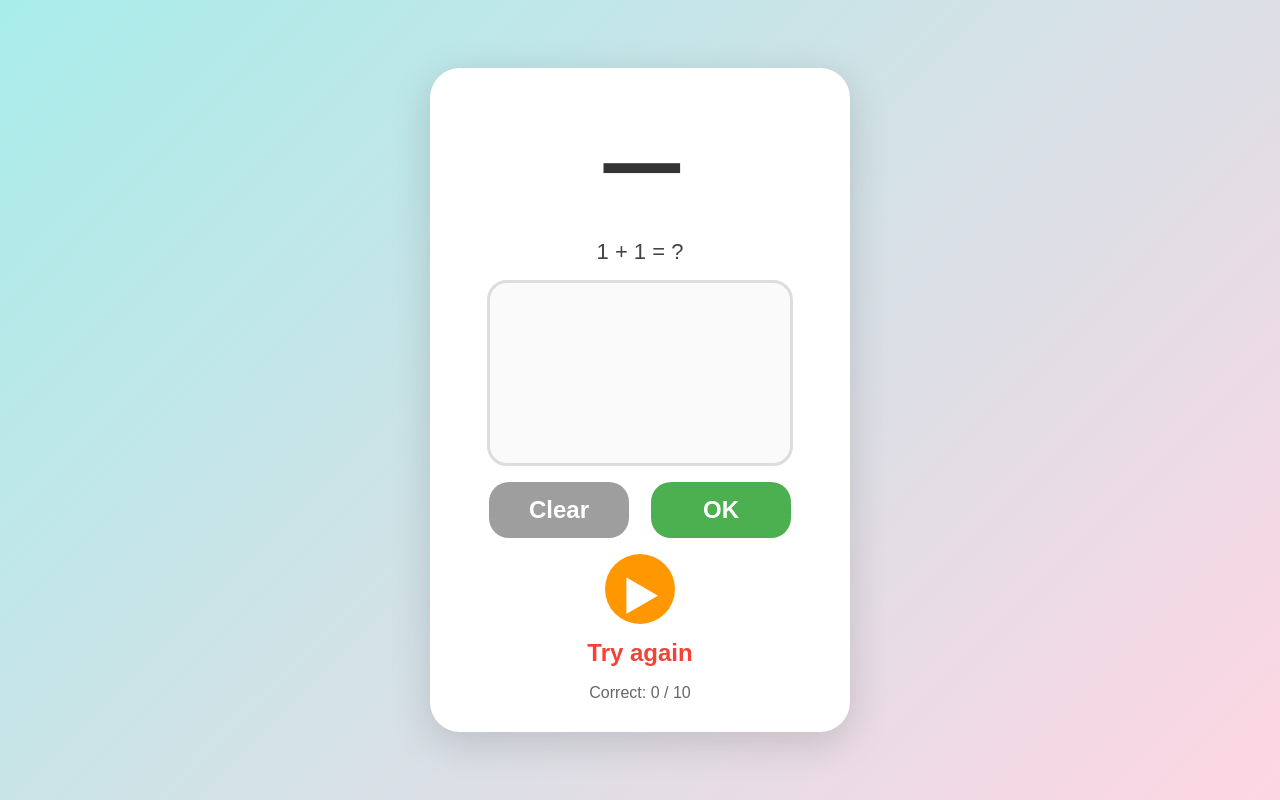
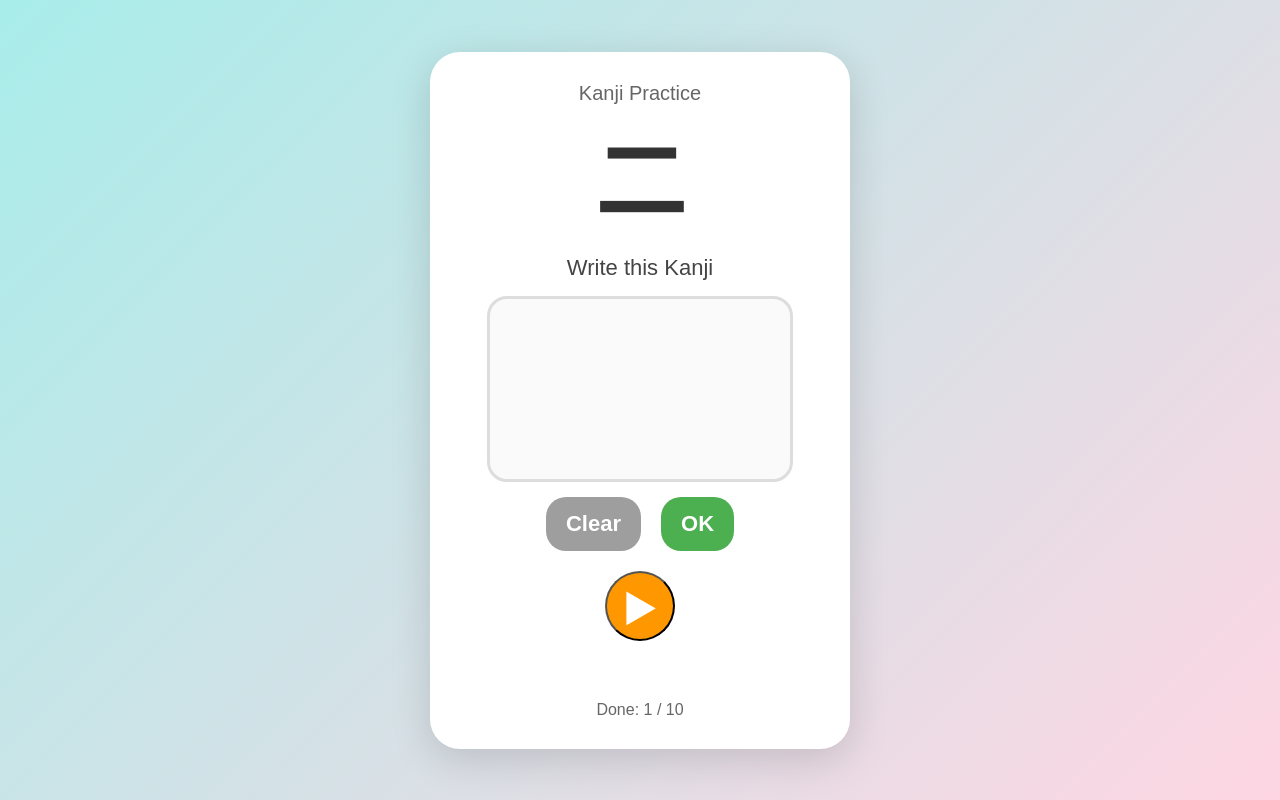
Before and after one commit to pacho4321/emma-app, a plain HTML site: page public/index.html in a window 1280 px wide. Both pictures are taken after a click on the button "OK". Drawn offline with Linux system fonts and the light colour scheme.

Commit message:
Make Kanji feedback fun and always allow next, no penalty feel

```diff
--- a/public/index.html
+++ b/public/index.html
@@ -4,7 +4,6 @@
   <meta charset="UTF-8">
   <meta name="viewport" content="width=device-width, initial-scale=1.0, user-scalable=no">
   <title>Emma Kanji Math</title>
-  <script src="https://cdn.jsdelivr.net/npm/tesseract.js@5/dist/tesseract.min.js"></script>
   <style>
     * { box-sizing: border-box; margin: 0; padding: 0; }
     body {
@@ -26,15 +25,20 @@
       width: 100%;
       text-align: center;
     }
+    .mode-title {
+      font-size: 20px;
+      color: #666;
+      margin-bottom: 5px;
+    }
     .kanji {
-      font-size: 80px;
+      font-size: 90px;
       font-weight: bold;
       color: #333;
-      margin: 10px 0;
+      margin: 5px 0 15px;
     }
     .question {
       font-size: 22px;
-      margin: 15px 0 15px;
+      margin: 10px 0 15px;
       color: #444;
     }
     #canvas {
@@ -46,25 +50,17 @@
       display: block;
       cursor: crosshair;
     }
-    .ok-btn, .next-btn, .clear-btn {
+    .btn {
       border: none;
       border-radius: 20px;
-      font-size: 24px;
+      font-size: 22px;
       font-weight: bold;
-      padding: 14px 0;
+      padding: 14px 20px;
       cursor: pointer;
-      margin: 6px;
+      margin: 5px;
     }
-    .ok-btn {
-      background: #4caf50;
-      color: white;
-      width: 140px;
-    }
-    .clear-btn {
-      background: #9e9e9e;
-      color: white;
-      width: 140px;
-    }
+    .ok-btn { background: #4caf50; color: white; }
+    .clear-btn { background: #9e9e9e; color: white; }
     .next-btn {
       background: #ff9800;
       color: white;
@@ -72,19 +68,19 @@
       height: 70px;
       border-radius: 50%;
       font-size: 36px;
-      margin: 10px auto;
       display: block;
+      margin: 15px auto 5px;
     }
     .feedback {
-      font-size: 24px;
-      margin: 15px 0;
-      min-height: 30px;
+      font-size: 26px;
+      margin: 15px 0 5px;
+      min-height: 35px;
       font-weight: bold;
     }
-    .feedback.correct { color: #4caf50; }
-    .feedback.wrong { color: #f44336; }
+    .feedback.good { color: #4caf50; }
+    .feedback.try { color: #ff9800; }
     .progress {
-      margin-top: 15px;
+      margin-top: 10px;
       font-size: 16px;
       color: #666;
     }
@@ -97,26 +93,40 @@
       display: flex;
       justify-content: center;
       gap: 10px;
-      margin-top: 10px;
+      margin-top: 8px;
     }
   </style>
 </head>
 <body>
   <div class="card" id="app">
+    <div class="mode-title" id="modeTitle">Kanji Practice</div>
     <div class="kanji" id="kanji">一</div>
-    <div class="question" id="question">1 + 1 = ?</div>
+    <div class="question" id="question">Write this Kanji</div>
     <canvas id="canvas" width="300" height="180"></canvas>
     <div class="buttons">
-      <button class="clear-btn" id="clearBtn">Clear</button>
-      <button class="ok-btn" id="okBtn">OK</button>
+      <button class="btn clear-btn" id="clearBtn">Clear</button>
+      <button class="btn ok-btn" id="okBtn">OK</button>
     </div>
-    <button class="next-btn" id="nextBtn" title="Skip">▶</button>
+    <button class="next-btn" id="nextBtn" title="Next">▶</button>
     <div class="feedback" id="feedback"></div>
     <div class="progress" id="progress"></div>
   </div>
 
   <script>
-    const QUESTIONS = [
+    const KANJI_LIST = [
+      { kanji: "一", reading: "ichi", meaning: "one" },
+      { kanji: "二", reading: "ni", meaning: "two" },
+      { kanji: "三", reading: "san", meaning: "three" },
+      { kanji: "四", reading: "shi", meaning: "four" },
+      { kanji: "五", reading: "go", meaning: "five" },
+      { kanji: "六", reading: "roku", meaning: "six" },
+      { kanji: "七", reading: "nana", meaning: "seven" },
+      { kanji: "八", reading: "hachi", meaning: "eight" },
+      { kanji: "九", reading: "kyuu", meaning: "nine" },
+      { kanji: "十", reading: "juu", meaning: "ten" }
+    ];
+
+    const MATH_LIST = [
       { kanji: "一", q: "1 + 1 = ?", a: "2" },
       { kanji: "二", q: "2 + 2 = ?", a: "4" },
       { kanji: "三", q: "3 + 1 = ?", a: "4" },
@@ -129,12 +139,13 @@
       { kanji: "十", q: "5 + 5 = ?", a: "10" }
     ];
 
-    let queue = [...QUESTIONS];
+    let mode = "kanji"; // or "math"
+    let queue = [...KANJI_LIST];
     let current = null;
     let correctCount = 0;
-    let total = QUESTIONS.length;
-    let recognizing = false;
+    let total = KANJI_LIST.length;
 
+    const modeTitle = document.getElementById("modeTitle");
     const kanjiEl = document.getElementById("kanji");
     const questionEl = document.getElementById("question");
     const feedbackEl = document.getElementById("feedback");
@@ -145,7 +156,6 @@
     const canvas = document.getElementById("canvas");
     const ctx = canvas.getContext("2d");
 
-    // Drawing setup
     let drawing = false;
     ctx.lineWidth = 8;
     ctx.lineCap = "round";
@@ -154,10 +164,7 @@
     function getPos(e) {
       const rect = canvas.getBoundingClientRect();
       const touch = e.touches ? e.touches[0] : e;
-      return {
-        x: touch.clientX - rect.left,
-        y: touch.clientY - rect.top
-      };
+      return { x: touch.clientX - rect.left, y: touch.clientY - rect.top };
     }
 
     function startDraw(e) {
@@ -175,9 +182,7 @@
       ctx.stroke();
     }
 
-    function stopDraw() {
-      drawing = false;
-    }
+    function stopDraw() { drawing = false; }
 
     canvas.addEventListener("mousedown", startDraw);
     canvas.addEventListener("mousemove", draw);
@@ -195,12 +200,27 @@
 
     function loadNext() {
       if (queue.length === 0) {
-        showDone();
-        return;
+        if (mode === "kanji") {
+          // Switch to math
+          mode = "math";
+          queue = [...MATH_LIST];
+          correctCount = 0;
+          total = MATH_LIST.length;
+          modeTitle.textContent = "Math Practice";
+          loadNext();
+          return;
+        } else {
+          showDone();
+          return;
+        }
       }
       current = queue.shift();
       kanjiEl.textContent = current.kanji;
-      questionEl.textContent = current.q;
+      if (mode === "kanji") {
+        questionEl.textContent = "Write this Kanji";
+      } else {
+        questionEl.textContent = current.q;
+      }
       clearCanvas();
       feedbackEl.textContent = "";
       feedbackEl.className = "feedback";
@@ -208,47 +228,37 @@
     }
 
     function updateProgress() {
-      progressEl.textContent = `Correct: ${correctCount} / ${total}`;
+      progressEl.textContent = `Done: ${correctCount} / ${total}`;
     }
 
     function showDone() {
       document.getElementById("app").innerHTML = `
         <div class="done">✔</div>
-        <div class="question">All done! Great job!</div>
-        <div class="progress">You got all ${total} correct!</div>
+        <div class="question">All done! Great job Emma!</div>
+        <div class="progress">You finished both Kanji and Math!</div>
       `;
     }
 
-    async function recognizeNumber() {
-      if (recognizing) return;
-      recognizing = true;
-      feedbackEl.textContent = "Reading...";
-      feedbackEl.className = "feedback";
-      try {
-        const result = await Tesseract.recognize(canvas, "eng", {
-          tessedit_char_whitelist: "0123456789"
-        });
-        const text = result.data.text.replace(/\D/g, "").trim();
-        return text;
-      } catch (err) {
-        return "";
-      } finally {
-        recognizing = false;
-      }
-    }
+    // Fun positive feedback for Kanji (no hard recognition for now)
+    const niceMessages = ["Nice!", "Good job!", "Almost there!", "Looking good!", "Well done!"];
 
-    okBtn.onclick = async () => {
-      if (!current || recognizing) return;
-      const recognized = await recognizeNumber();
-      if (recognized === current.a) {
-        feedbackEl.textContent = "Correct!";
-        feedbackEl.className = "feedback correct";
+    okBtn.onclick = () => {
+      if (!current) return;
+      if (mode === "kanji") {
+        // Always positive, never stuck
+        const msg = niceMessages[Math.floor(Math.random() * niceMessages.length)];
+        feedbackEl.textContent = msg;
+        feedbackEl.className = "feedback good";
         correctCount++;
-        setTimeout(loadNext, 800);
+        setTimeout(loadNext, 700);
       } else {
-        feedbackEl.textContent = recognized ? `I saw ${recognized}. Try again` : "Try again";
-        feedbackEl.className = "feedback wrong";
-        setTimeout(clearCanvas, 600);
+        // Math still uses simple check for now
+        feedbackEl.textContent = "Nice try!";
+        feedbackEl.className = "feedback try";
+        setTimeout(() => {
+          queue.push(current);
+          loadNext();
+        }, 600);
       }
     };
 
```
